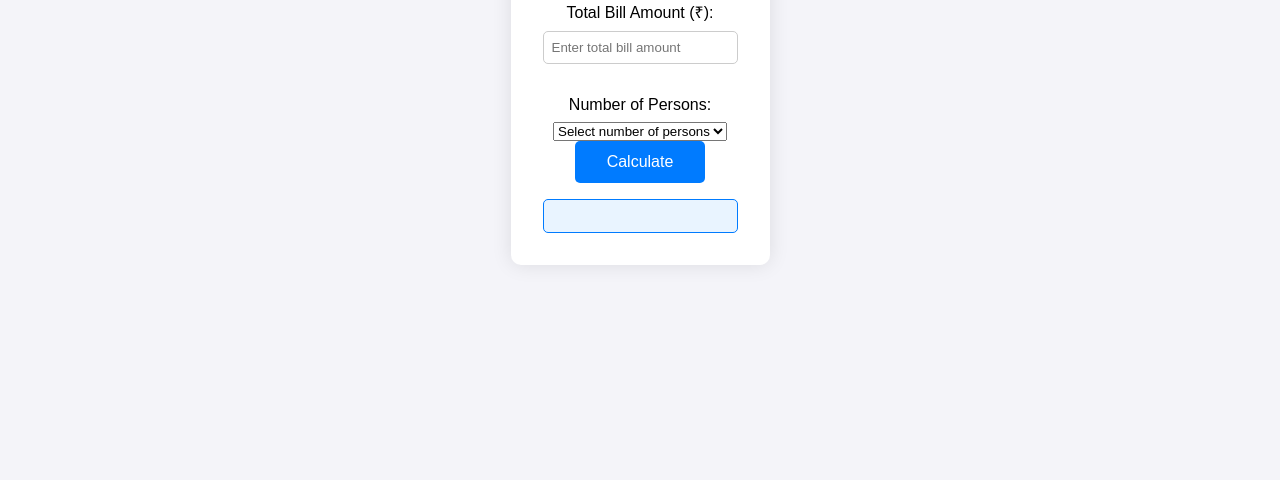
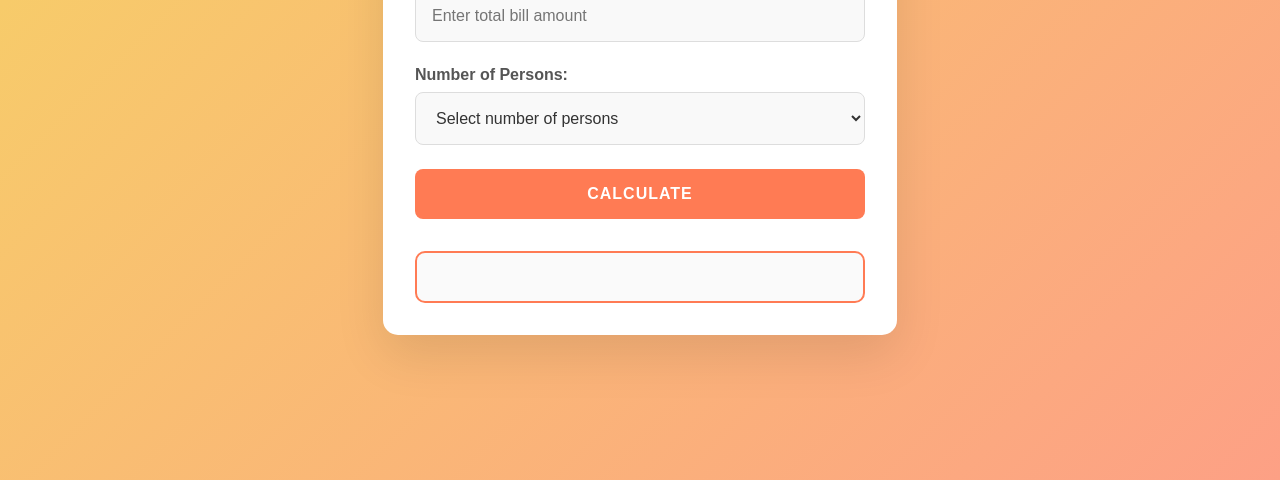
Before and after one commit to toxicandid/Light-Bill-Splitter, a plain HTML site: page index.html in a window 1280 px wide. Shown: the part 320-800 px from the top of the page. Drawn offline with Linux system fonts and the light colour scheme.

Commit message:
Update styles.css

```diff
--- a/styles.css
+++ b/styles.css
@@ -1,60 +1,130 @@
+/* Base styles */
 body {
-    font-family: Arial, sans-serif;
-    background-color: #f4f4f9;
+    font-family: 'Poppins', sans-serif;
+    background: linear-gradient(135deg, #f6d365 0%, #fda085 100%);
     display: flex;
     justify-content: center;
     align-items: center;
     height: 100vh;
     margin: 0;
+    padding: 0;
+    color: #333;
 }
 
+/* Container styles */
 .container {
-    background: #fff;
+    background: #ffffff;
     padding: 2rem;
-    border-radius: 10px;
-    box-shadow: 0 0 20px rgba(0, 0, 0, 0.1);
+    border-radius: 15px;
+    box-shadow: 0 20px 50px rgba(0, 0, 0, 0.1);
+    width: 100%;
+    max-width: 450px;
+    margin: 0 20px;
     text-align: center;
 }
 
+/* Title styles */
 h1 {
-    color: #333;
-    margin-bottom: 1rem;
+    color: #444;
+    font-size: 2.5rem;
+    margin-bottom: 2rem;
+    text-transform: uppercase;
+    letter-spacing: 2px;
 }
 
+/* Form group styles */
+.form-group {
+    margin-bottom: 1.5rem;
+    text-align: left;
+}
+
+/* Label styles */
 label {
     display: block;
-    margin: 1rem 0 0.5rem;
-}
-
-input {
-    width: 100%;
-    padding: 0.5rem;
-    margin-bottom: 1rem;
-    border: 1px solid #ccc;
-    border-radius: 5px;
-    box-sizing: border-box;
-}
-
-button {
-    padding: 0.75rem 2rem;
-    background-color: #007bff;
-    color: white;
-    border: none;
-    border-radius: 5px;
-    cursor: pointer;
+    font-weight: 600;
+    color: #555;
+    margin-bottom: 0.5rem;
     font-size: 1rem;
 }
 
-button:hover {
-    background-color: #0056b3;
+/* Input and select styles */
+input, select {
+    width: 100%;
+    padding: 1rem;
+    border: 1px solid #ddd;
+    border-radius: 8px;
+    box-sizing: border-box;
+    font-size: 1rem;
+    color: #333;
+    background-color: #f9f9f9;
+    transition: border-color 0.3s;
 }
 
+input:focus, select:focus {
+    border-color: #ff7b54;
+    outline: none;
+}
+
+/* Button styles */
+button {
+    width: 100%;
+    padding: 1rem;
+    background-color: #ff7b54;
+    color: white;
+    border: none;
+    border-radius: 8px;
+    cursor: pointer;
+    font-size: 1rem;
+    font-weight: 700;
+    text-transform: uppercase;
+    letter-spacing: 1px;
+    transition: background-color 0.3s, transform 0.2s;
+}
+
+button:hover {
+    background-color: #e66b40;
+    transform: translateY(-2px);
+}
+
+/* Result styles */
 .result {
-    margin-top: 1rem;
+    margin-top: 2rem;
+    padding: 1.5rem;
+    border-radius: 10px;
+    background: #fafafa;
+    color: #333;
+    font-weight: 600;
+    font-size: 1rem;
+    line-height: 1.6;
+    border: 2px solid #ff7b54;
+}
+
+.result p {
     padding: 1rem;
-    border: 1px solid #007bff;
     border-radius: 5px;
-    background: #e9f4ff;
-    color: #0056b3;
-    font-weight: bold;
+    margin: 0.5rem 0;
+    transition: all 0.3s;
 }
+
+/* Highlight effect */
+.result p:nth-child(1) {
+    background-color: #f7faff; /* Light blue for Person 1 */
+}
+
+.result p:nth-child(2) {
+    background-color: #ffebeb; /* Light pink for Person 2 */
+}
+
+.result p:nth-child(3) {
+    background-color: #fdf0d5; /* Light yellow for Person 3 */
+}
+
+.result p:nth-child(4) {
+    background-color: #e3f8e3; /* Light green for Person 4 */
+}
+
+/* Hover effect for highlight */
+.result p:hover {
+    transform: scale(1.03); /* Slight scaling effect */
+    box-shadow: 0 4px 12px rgba(0, 0, 0, 0.1); /* Soft shadow */
+}
```
